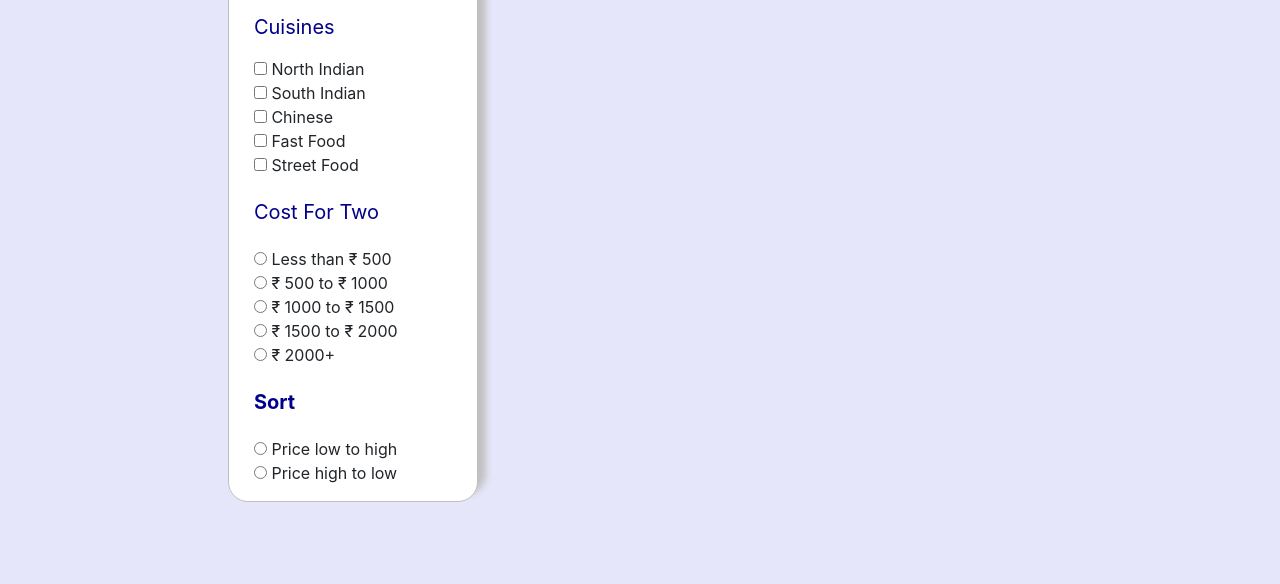
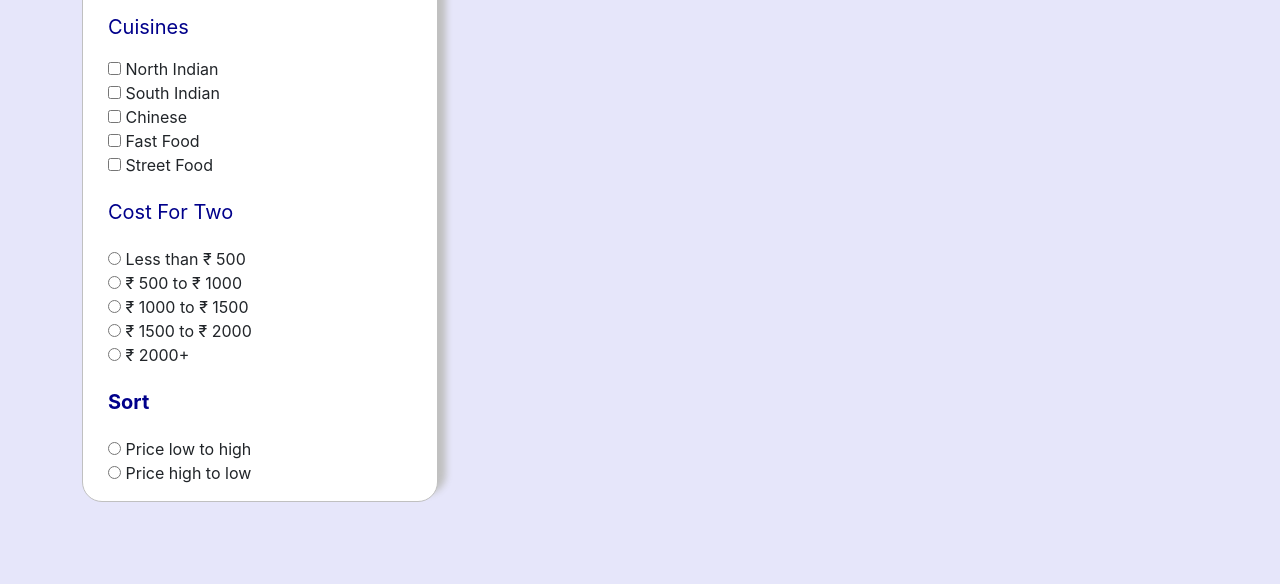
Before and after one commit to Rohit06Kumar/zomatoclone29, a React app: page /filter in a window 1280 px wide. Shown: the part 216-800 px from the top of the page. Built offline with nearby package versions, Linux system fonts and the light colour scheme; no server answers.

Commit message:
commit change

```diff
--- a/src/Component/filter.js
+++ b/src/Component/filter.js
@@ -397,10 +397,11 @@ export default class Filter extends React.Component{
         }
         return(
             <div>
-
                 <div className="container" style={{'margin-top': '2%'}}>
-                    <h1 style={{'color': 'darkBlue', 'margin-left': '12%', 'margin-bottom': '2.5%', 'font-weight': 'bold', 'font-family': 'fantasy'}}>{mealtypeName}</h1>
-                    <div className="row" style={{'height': '100%', 'margin-left': '12%'}}>
+                    <h1 style={{'color': 'darkBlue', 'margin-bottom': '2.5%', 'font-weight': 'bold', 'font-family': 'fantasy'}}>{mealtypeName}</h1>
+                </div>
+                <div className="container" style={{'margin-top': '2%'}}>
+                    <div className="row" style={{'height': '100%'}}>
                         <div className="col-lg-4 col-sm-12 col-md-4">
                             <div className="filter">
                                 <div className="filter_cont ">
--- a/src/Style/filter.css
+++ b/src/Style/filter.css
@@ -31,7 +31,6 @@ html {
 }
 
 .filter {
-    width: 250px;
     border: 1px solid silver;
     margin-bottom: 2%;
     padding-left: 25px;
```
